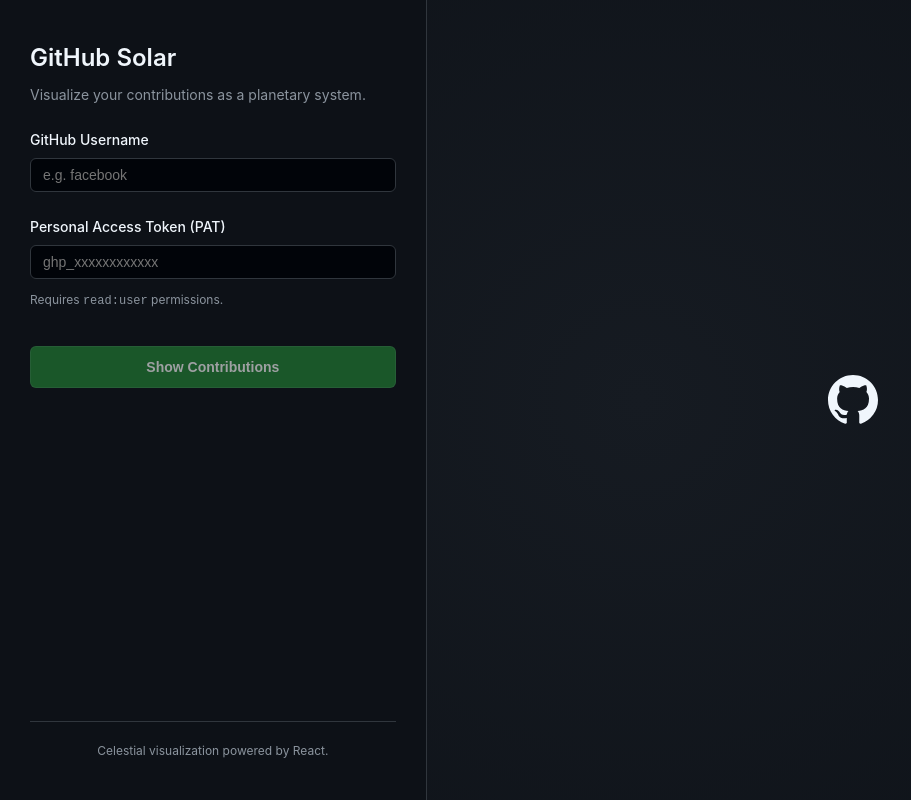
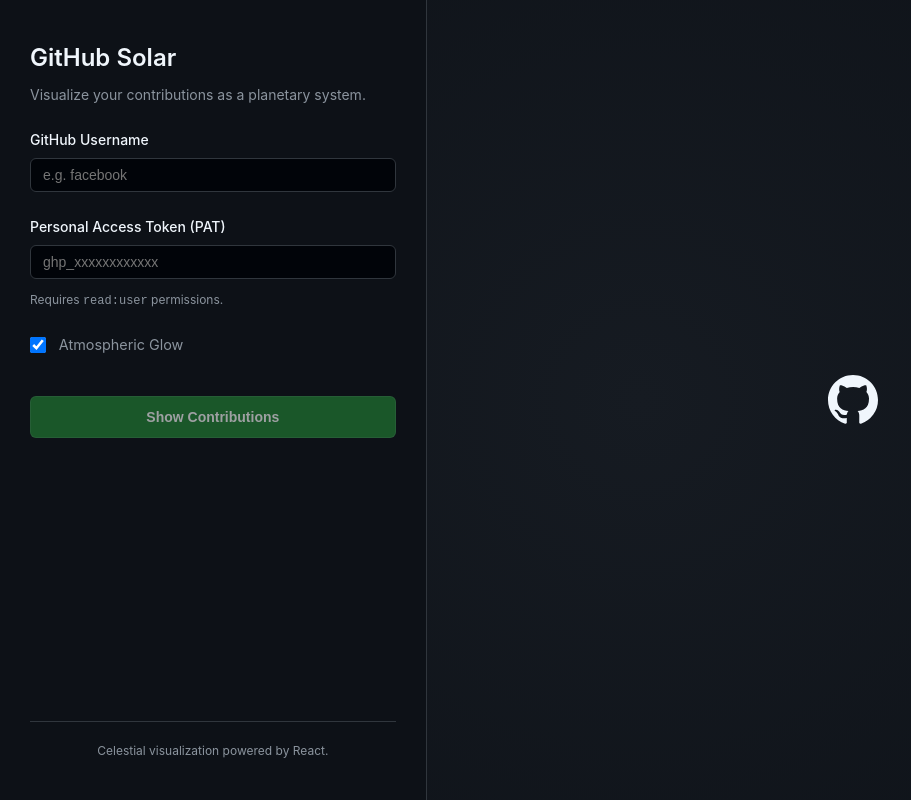
Before and after one commit to crebro/planetary-contributions, a React (Vite) app: page / in a window 1280 px wide. Shown: the whole page, without its empty margins (0-911 px from the left). Built offline with nearby package versions, Linux system fonts and the light colour scheme.

Commit message:
feat: add a toggle for glow effect and also scale preview when zooming in/out + fix orbits coming too close to github logo

```diff
--- a/src/App.tsx
+++ b/src/App.tsx
@@ -70,6 +70,7 @@
 function App() {
   const [username, setUsername] = useState(() => localStorage.getItem('github_username') || '');
   const [pat, setPat] = useState(() => localStorage.getItem('github_pat') || '');
+  const [glowEnabled, setGlowEnabled] = useState(() => localStorage.getItem('glow_enabled') !== 'false');
   const [isLoading, setIsLoading] = useState(false);
   const [error, setError] = useState<string | null>(null);
   const [orbits, setOrbits] = useState<OrbitData[]>([]);
@@ -94,6 +95,10 @@
   useEffect(() => {
     localStorage.setItem('github_pat', pat);
   }, [pat]);
+
+  useEffect(() => {
+    localStorage.setItem('glow_enabled', String(glowEnabled));
+  }, [glowEnabled]);
 
   const fetchContributions = async () => {
     setIsLoading(true);
@@ -184,15 +189,17 @@
     <div className="App" style={{ display: 'flex', width: '100vw', height: '100vh', overflow: 'hidden' }}>
       <Sidebar
         username={username}
-        onUsernameChange={setUsername}
+        setUsername={setUsername}
         pat={pat}
-        onPatChange={setPat}
+        setPat={setPat}
         onFetch={fetchContributions}
         isLoading={isLoading}
         error={error}
+        glowEnabled={glowEnabled}
+        setGlowEnabled={setGlowEnabled}
       />
       <div className="solar-system-slot" style={{ flex: 1, position: 'relative', display: 'flex', alignItems: 'center', justifyContent: 'center' }}>
-        <SolarSystem orbitsData={orbits} />
+        <SolarSystem orbitsData={orbits} glowEnabled={glowEnabled} />
       </div>
     </div>
   );
--- a/src/components/ContributionDot.tsx
+++ b/src/components/ContributionDot.tsx
@@ -8,6 +8,8 @@
     orbitWidth: number;
     orbitHeight: number;
     tilt: number;
+    zoom: number;
+    glowEnabled: boolean;
     color?: string;
     isHovered: boolean;
     previewPos: { x: number; y: number };
@@ -19,6 +21,8 @@
     orbitWidth,
     orbitHeight,
     tilt,
+    zoom,
+    glowEnabled,
     color = "#2dba4e",
     isHovered,
     previewPos,
@@ -55,6 +59,7 @@
                     top: '50%',
                     left: '50%',
                     transform: `translate(-50%, -50%) translate(${x}px, ${y}px) scaleY(${1 / tilt})`,
+                    boxShadow: glowEnabled ? `0 0 10px ${color}, 0 0 20px ${color}` : 'none',
                     cursor: 'pointer',
                     zIndex: 20,
                     pointerEvents: 'auto',
@@ -76,7 +81,8 @@
                         position: 'fixed',
                         left: previewPos.x,
                         top: previewPos.y - 20,
-                        transform: 'translateX(-50%) translateY(-100%)',
+                        transform: `translateX(-50%) translateY(-100%) scale(${zoom})`,
+                        transformOrigin: 'bottom center',
                         width: '191px',
                         height: '100px',
                         background: '#161b22',
--- a/src/components/Orbit.tsx
+++ b/src/components/Orbit.tsx
@@ -5,6 +5,7 @@
     height: number;
     tilt: number;
     color: string;
+    glowEnabled: boolean;
     children?: React.ReactNode;
 }
 
@@ -13,6 +14,7 @@
     height,
     tilt,
     color,
+    glowEnabled,
     children,
 }: OrbitProps) => {
     return (
@@ -27,6 +29,7 @@
                 border: `1px solid ${color}`,
                 borderRadius: '50%',
                 transform: `translate(-50%, -50%) scaleY(${tilt})`,
+                boxShadow: glowEnabled ? `0 0 15px ${color}33, inset 0 0 15px ${color}11` : 'none',
                 pointerEvents: 'none',
             }}
         >
--- a/src/components/Sidebar.tsx
+++ b/src/components/Sidebar.tsx
@@ -2,22 +2,26 @@
 
 interface SidebarProps {
     username: string;
-    onUsernameChange: (val: string) => void;
+    setUsername: (val: string) => void;
     pat: string;
-    onPatChange: (val: string) => void;
+    setPat: (val: string) => void;
     onFetch: () => void;
     isLoading: boolean;
     error: string | null;
+    glowEnabled: boolean;
+    setGlowEnabled: (v: boolean) => void;
 }
 
 const Sidebar: React.FC<SidebarProps> = ({
     username,
-    onUsernameChange,
+    setUsername,
     pat,
-    onPatChange,
+    setPat,
     onFetch,
     isLoading,
     error,
+    glowEnabled,
+    setGlowEnabled,
 }) => {
     return (
         <div
@@ -47,7 +51,7 @@
                 <input
                     type="text"
                     value={username}
-                    onChange={(e) => onUsernameChange(e.target.value)}
+                    onChange={(e) => setUsername(e.target.value)}
                     placeholder="e.g. facebook"
                     style={{
                         background: '#010409',
@@ -66,7 +70,7 @@
                 <input
                     type="password"
                     value={pat}
-                    onChange={(e) => onPatChange(e.target.value)}
+                    onChange={(e) => setPat(e.target.value)}
                     placeholder="ghp_xxxxxxxxxxxx"
                     style={{
                         background: '#010409',
@@ -83,6 +87,18 @@
                 </p>
             </div>
 
+            <div style={{ marginBottom: '1rem' }}>
+                <label style={{ display: 'flex', alignItems: 'center', gap: '0.8rem', cursor: 'pointer', color: '#8b949e', fontSize: '0.9rem' }}>
+                    <input
+                        type="checkbox"
+                        checked={glowEnabled}
+                        onChange={(e) => setGlowEnabled(e.target.checked)}
+                        style={{ width: '16px', height: '16px', cursor: 'pointer' }}
+                    />
+                    Atmospheric Glow
+                </label>
+            </div>
+
             <button
                 onClick={onFetch}
                 disabled={isLoading || !username || !pat}
@@ -97,7 +113,7 @@
                     cursor: (isLoading || !username || !pat) ? 'not-allowed' : 'pointer',
                     opacity: (isLoading || !username || !pat) ? 0.6 : 1,
                     transition: 'all 0.2s',
-                    marginTop: '12px',
+                    marginTop: '0px',
                 }}
             >
                 {isLoading ? 'Fetching...' : 'Show Contributions'}
--- a/src/components/SolarSystem.tsx
+++ b/src/components/SolarSystem.tsx
@@ -9,9 +9,10 @@
 
 interface SolarSystemProps {
     orbitsData: OrbitData[];
+    glowEnabled: boolean;
 }
 
-const SolarSystem: React.FC<SolarSystemProps> = ({ orbitsData }) => {
+const SolarSystem: React.FC<SolarSystemProps> = ({ orbitsData, glowEnabled }) => {
     const [isDragging, setIsDragging] = useState(false);
     const [hoveredDotId, setHoveredDotId] = useState<string | null>(null);
     const [previewPos, setPreviewPos] = useState({ x: 0, y: 0 });
@@ -160,8 +161,33 @@
         const handleWheel = (e: WheelEvent) => {
             e.preventDefault();
             const zoomSpeed = 0.001;
-            // Wheel controls ZOOM (global scale)
-            targetZoomRef.current = Math.max(0.5, Math.min(3.0, targetZoomRef.current - e.deltaY * zoomSpeed));
+            const newZoom = Math.max(0.5, Math.min(3.0, targetZoomRef.current - e.deltaY * zoomSpeed));
+            targetZoomRef.current = newZoom;
+
+            // Update preview position if a dot is hovered to keep it pinned
+            if (hoveredDotId) {
+                const rect = containerRef.current?.getBoundingClientRect();
+                if (rect) {
+                    const centerX = rect.width / 2;
+                    const centerY = rect.height / 2;
+
+                    orbitsData.forEach(orbit => {
+                        orbit.contributions.forEach(c => {
+                            if (c.id === hoveredDotId) {
+                                const angle = dotAngles[c.id];
+                                if (angle !== undefined) {
+                                    const dx = (orbit.width / 2) * Math.cos(angle) * newZoom;
+                                    const dy = (orbit.height / 2) * Math.sin(angle) * targetTiltRef.current * newZoom;
+                                    setPreviewPos({
+                                        x: rect.left + centerX + dx,
+                                        y: rect.top + centerY + dy
+                                    });
+                                }
+                            }
+                        });
+                    });
+                }
+            }
         };
 
         const container = containerRef.current;
@@ -251,6 +277,7 @@
                         height={orbit.height}
                         tilt={tilt}
                         color={orbit.color}
+                        glowEnabled={glowEnabled}
                     >
                         {orbit.contributions.map(c => (
                             <ContributionDot
@@ -260,6 +287,8 @@
                                 orbitWidth={orbit.width}
                                 orbitHeight={orbit.height}
                                 tilt={tilt}
+                                zoom={zoom}
+                                glowEnabled={glowEnabled}
                                 isHovered={hoveredDotId === c.id}
                                 previewPos={previewPos}
                             />
```
